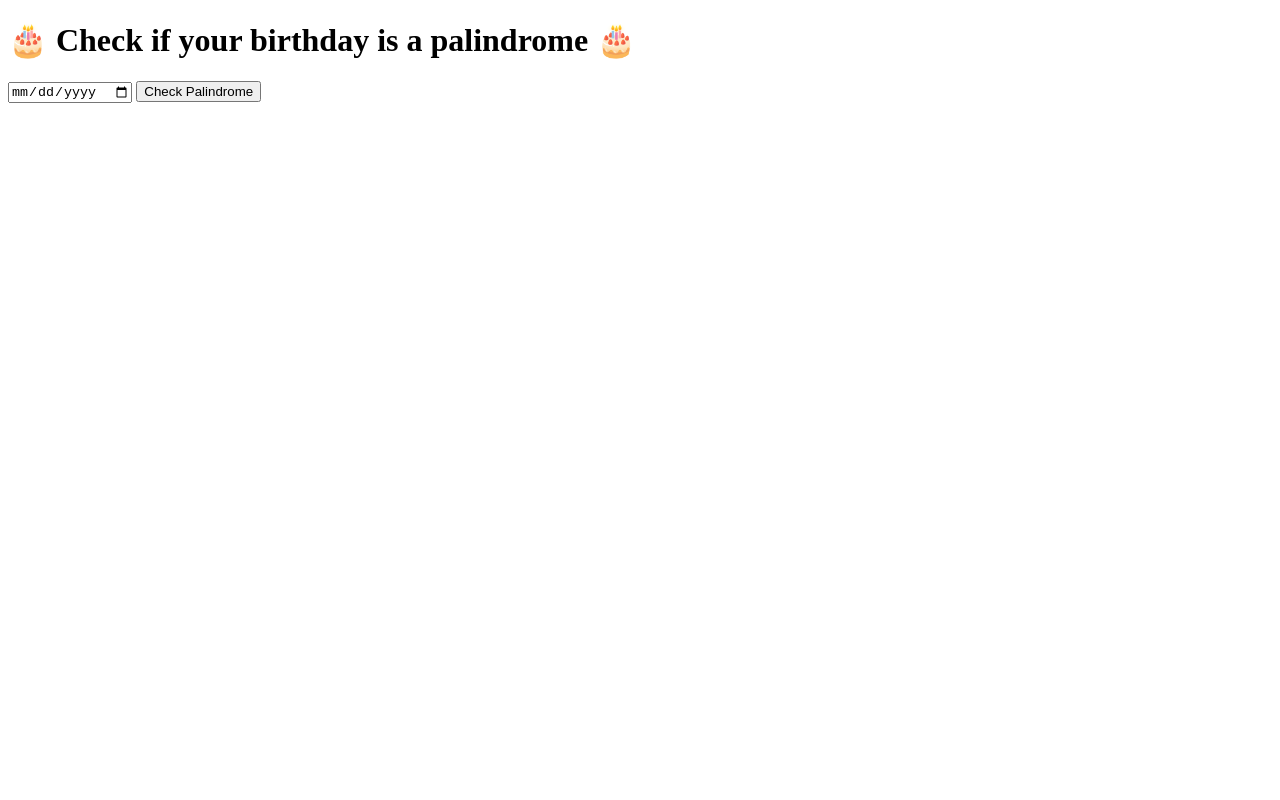
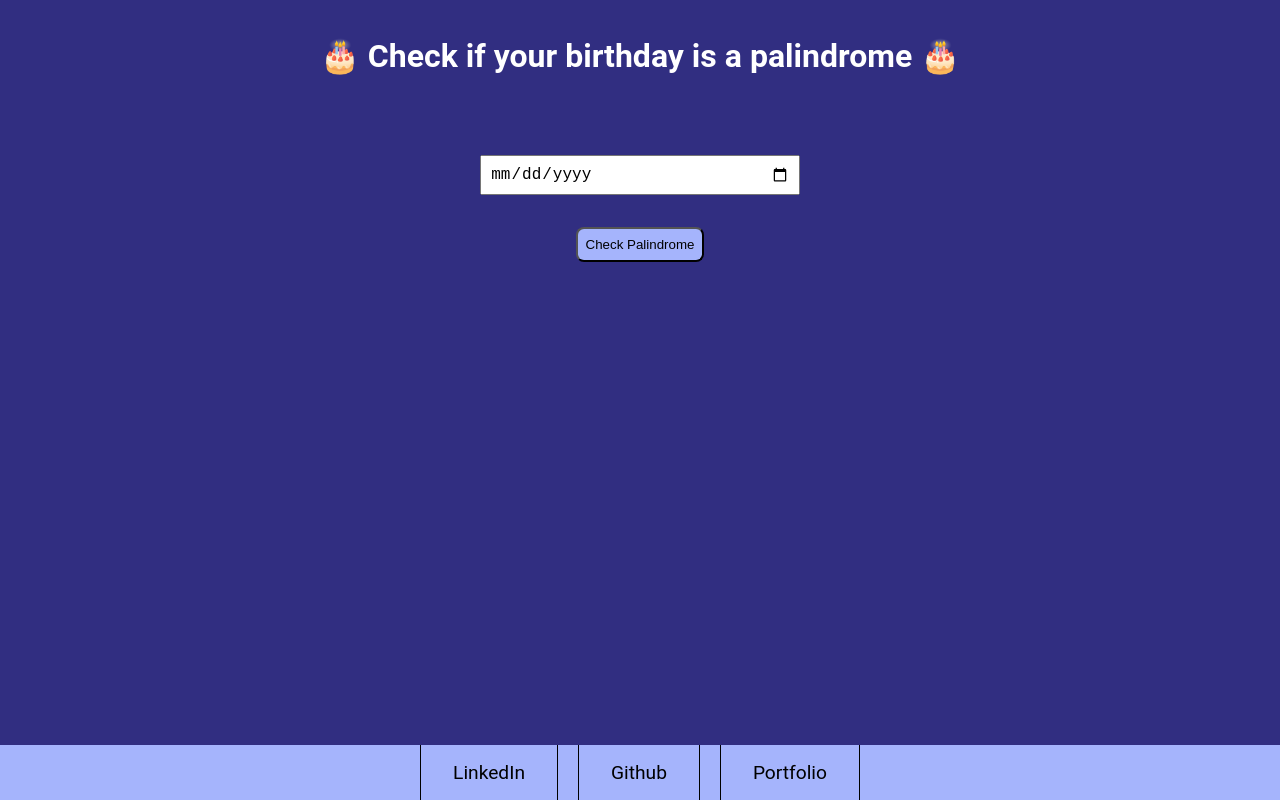
Before and after one commit to bhavyaj12/mark13-palindromeBirthday, a plain HTML site: page index.html in a window 1280 px wide. Drawn offline with Linux system fonts and the light colour scheme.

Commit message:
style: added css and gif

```diff
--- a/app.js
+++ b/app.js
@@ -222,8 +222,10 @@ function getNearestPalindrome(date) {
 const dateInput = document.querySelector("#dob-input");
 const checkBtn = document.querySelector("#check-dob");
 const showOutput = document.querySelector("#output");
+const gifImg = document.querySelector("#loading");
 
 function clickHandler(event) {
+    showOutput.style.display = "block";
     const bday = dateInput.value;
     if(bday != "") {
         var dateItems = bday.split('-');
@@ -236,6 +238,7 @@ function clickHandler(event) {
         var checkPal = checkPalindromeAllDateFormats(date);
 
         if(checkPal[0]) {
+            showOutput.style.color = "#84CC16";
             showOutput.innerText = "Yayy!! Your birthday is a palindrome in the format: " + checkPal[1] + "🎉🎉🎉";
         } else {
             var [ctr, nearDate, frmt] = getNearestPalindrome(date);
@@ -243,16 +246,34 @@ function clickHandler(event) {
             // console.log("date in input",date);
             // console.log("date format", frmt);
             if(ctr == 1) {
+                showOutput.style.color = "red";
                 showOutput.innerText = "Sorry, your birthday is not a palindrome" + " 😭😭😭" + "\n" + ` But don't worry! Your nearest palindrome date is: ${nearDate.day}-${nearDate.month}-${nearDate.year}, if you rearrange in the format: ${frmt} and you just missed it by: ${ctr} day!`;
             } else {
+                showOutput.style.color = "red";
                 showOutput.innerText = "Sorry, your birthday is not a palindrome" + " 😭😭😭" + "\n" + ` But don't worry! Your nearest palindrome date is: ${nearDate.day}-${nearDate.month}-${nearDate.year}, if you rearrange in the format: ${frmt} and you just missed it by: ${ctr} days!`;
             }
 
         }
+    } else {
+        showOutput.style.color = "red";
+        showOutput.innerText = "Date cannot be empty";
     }
 
 
 }
 
 
-checkBtn.addEventListener("click", clickHandler);
+checkBtn.addEventListener("click", () => {
+    if(dateInput.value === "") {
+        showOutput.style.color = "red";
+        showOutput.innerText = "Date cannot be empty";
+    } else {
+        showOutput.style.display = "none";
+        gifImg.style.display = "block";
+        setTimeout(() => {
+            gifImg.style.display = "none";
+            clickHandler();
+        }, 4700);
+    }
+
+});
--- a/index.html
+++ b/index.html
@@ -8,14 +8,24 @@
     <link rel="stylesheet" href="style.css">
 </head>
 <body>
-    <main>
+    <div class="main">
 
         <h1>🎂 Check if your birthday is a palindrome 🎂</h1>
-        <input type="date" id="dob-input"/>
-        <button id="check-dob">Check Palindrome</button>
-        <p id="output"></p>
-    </main>
+        <div class="container">
+            <input type="date" id="dob-input"/>
+            <button id="check-dob">Check Palindrome</button>
+            <img src="/images/giphy.gif" id="loading">
+            <p id="output"></p>
+        </div>
+    </div>
+    <div class="social">
+        <ul>
+            <li><a target="_blank" class="link" href="https://www.linkedin.com/in/bhavya-j-438178184">LinkedIn</a></li>
+            <li><a target="_blank" class="link" href="https://github.com/bhavyaj12">Github</a></li>
+            <li><a target="_blank" class="link" href="https://bhavyaj-portfolio.netlify.app/">Portfolio</a></li>
+        </ul>
 
+    </div>
     <script src="app.js"></script>
 </body>
 </html>
--- a/style.css
+++ b/style.css
@@ -0,0 +1,95 @@
+body {
+    margin: 0px;
+    box-sizing: border-box;
+    height: 100%;
+    background-color: #312E81;
+    color: white;
+    font-family: 'Roboto', sans-serif;
+}
+
+html {
+    height: 100%;
+    margin: 0px;
+  }
+
+.main {
+    padding: 1rem;
+    text-align: center;
+    height: 80vh;
+}
+
+h1 {
+    margin-bottom: 5rem;
+}
+
+.container {
+    flex-direction: column;
+    width: 30%;
+    display: block;
+    margin: auto;
+}
+
+p {
+    padding: 2rem;
+    text-align: center;
+    font-size: larger;
+    width: auto;
+    margin: auto;
+}
+
+input {
+    padding: 0.5rem;
+    width: 80%;
+    font-size: large;
+}
+
+button {
+    margin: 2rem;
+    padding: 0.5rem;
+    border-radius: 0.5rem;
+    background-color: #A5B4FC;
+
+}
+
+#loading {
+    margin-top: 1rem;
+    display: none;
+    height: 50%;
+    width: 50%;
+    margin: auto;
+  }
+
+
+.social {
+    list-style-type: none;
+    background-color: #A5B4FC;
+    position: fixed;
+    bottom: 0;
+    width: 100%;
+    overflow: hidden;
+}
+
+.social ul {
+    list-style-type: none;
+    padding-inline-start: 0px;
+    text-align: center;
+}
+
+.social a {
+    color: black;
+    padding: 2rem;
+    border: 1px solid black;
+    box-sizing: border-box;
+    text-decoration: none;
+}
+
+.social li {
+    display: inline-block;
+    padding: 0rem 0.5rem;
+    font-size: larger;
+
+}
+
+.quizlinks {
+    position: relative;
+}
```
Also changed, not shown: 1 other file.
